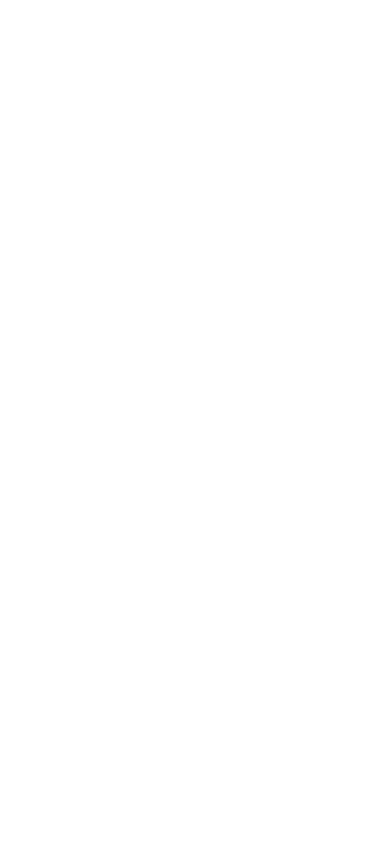
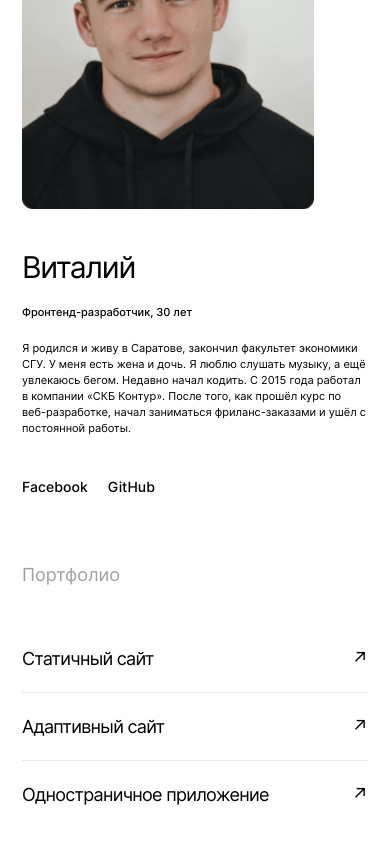
Before and after one commit to Anastasia-Belik/movies-explorer-frontend, a React (Create React App) app: page / in a window 390 px wide. Shown: the part 2178-3022 px from the top of the page. Before the commit the page ends 1854 px from the top, so only its background shows below. Built offline with nearby package versions, Linux system fonts and the light colour scheme.

Commit message:
feat: сделать компонент AboutMe

```diff
--- a/public/index.html
+++ b/public/index.html
@@ -8,11 +8,6 @@
       name="description"
       content="Web site created using create-react-app"
     />
-    <!--
-      manifest.json provides metadata used when your web app is installed on a
-      user's mobile device or desktop. See https://developers.google.com/web/fundamentals/web-app-manifest/
-    -->
-    <link rel="manifest" href="%PUBLIC_URL%/manifest.json" />
     <!--
       Notice the use of %PUBLIC_URL% in the tags above.
       It will be replaced with the URL of the `public` folder during the build.
--- /dev/null
+++ b/src/components/Main/AboutMe/AboutMe.css
@@ -0,0 +1,135 @@
+.about-me {
+  padding: 110px 0 125px;
+}
+
+.about-me__container {
+  padding-top: 66px;
+  border-top: 1px solid #000;
+  display: flex;
+  flex-direction: row-reverse;
+  justify-content: space-between;
+}
+
+.about-me__photo {
+  max-width: 270px;
+  height: 327px;
+  border-radius: 10px;
+}
+
+.about-me__name {
+  max-width: 600px;
+  margin: 0;
+
+  font-style: normal;
+  font-weight: normal;
+  font-size: 50px;
+  line-height: 116%;
+  letter-spacing: -0.04em;
+}
+
+.about-me__description {
+  max-width: 600px;
+  margin: 0;
+  padding-top: 18px;
+
+  font-style: normal;
+  font-weight: 500;
+  font-size: 18px;
+  line-height: 111%;
+}
+
+.about-me__text {
+  padding: 26px 49px 0 0;
+  max-width: 600px;
+  line-height: 157%;
+}
+
+.about-me__socials {
+  margin: 0;
+  padding: 99px 0 0;
+  list-style-type: none;
+
+  display: flex;
+  gap: 20px;
+}
+
+.about-me__link {
+  text-decoration: none;
+
+  font-style: normal;
+  font-weight: 500;
+  font-size: 14px;
+  line-height: 17px;
+  color: #000;
+}
+
+@media screen and (max-width: 770px) {
+  .about-me {
+    padding: 90px 0;
+  }
+
+  .about-me__photo {
+    max-width: 255px;
+    height: 307px;
+  }
+
+  .about-me__name {
+    font-size: 40px;
+    line-height: 100%;
+  }
+
+  .about-me__description {
+    padding-top: 16px;
+    font-size: 12px;
+    line-height: 150%;
+  }
+
+  .about-me__text {
+    padding: 20px 49px 0 0;
+    max-width: 364px;
+    line-height: 150%;
+  }
+
+  .about-me__socials {
+    padding: 87px 0 0;
+  }
+}
+
+@media screen and (max-width: 576px) {
+  .about-me {
+    padding: 70px 0;
+  }
+
+  .about-me__photo {
+    max-width: 292px;
+    height: 352px;
+    padding-bottom: 40px;
+  }
+
+  .about-me__container {
+    padding-top: 60px;
+    flex-direction: column;
+  }
+
+  .about-me__name {
+    font-size: 30px;
+    line-height: 36px;
+  }
+
+  .about-me__description {
+    padding-top: 20px;
+
+    font-size: 11px;
+    line-height: 145%;
+  }
+
+  .about-me__text {
+    padding: 20px 0 0;
+    max-width: 364px;
+    line-height: 145%;
+  }
+
+  .about-me__socials {
+    padding: 40px 0 0;
+  }
+}
--- /dev/null
+++ b/src/components/Main/AboutMe/AboutMe.js
@@ -0,0 +1,33 @@
+import React from "react";
+
+import './AboutMe.css';
+import photo from '../../../images/pic__COLOR_pic.png';
+import Portfolio from "./Portfolio/Portfolio";
+
+function AboutMe() {
+  return (
+    <section className='section about-me'>
+      <h2 className='section-title about-me__title'>Студент</h2>
+      <div className='about-me__container'>
+        <img src={photo} alt='Студент' className='about-me__photo'/>
+        <div className='about-me__info'>
+          <h3 className='about-me__name'>Виталий</h3>
+          <h4 className='about-me__description'>Фронтенд-разработчик, 30 лет</h4>
+          <p className='section-text about-me__text'>
+            Я родился и живу в Саратове, закончил факультет экономики СГУ. У меня есть жена
+            и дочь. Я люблю слушать музыку, а ещё увлекаюсь бегом. Недавно начал кодить.
+            С 2015 года работал в компании «СКБ Контур». После того, как прошёл курс по веб-разработке,
+            начал заниматься фриланс-заказами и ушёл с постоянной работы.
+          </p>
+          <ul className='about-me__socials'>
+            <li><a href='https://www.facebook.com/' className='about-me__link'>Facebook</a></li>
+            <li><a href='https://github.com/' className='about-me__link'>GitHub</a></li>
+          </ul>
+        </div>
+      </div>
+      <Portfolio />
+    </section>
+  )
+}
+
+export default AboutMe;
--- /dev/null
+++ b/src/components/Main/AboutMe/Portfolio/Portfolio.css
@@ -0,0 +1,63 @@
+.portfolio {
+  padding-top: 100px;
+}
+
+.portfolio__title {
+  margin: 0;
+
+  font-style: normal;
+  font-weight: normal;
+  font-size: 18px;
+  line-height: 111%;
+  color: #A0A0A0;
+}
+
+.portfolio__links {
+  padding: 50px 0 0;
+  margin: 0;
+  list-style-type: none;
+
+  font-style: normal;
+  font-weight: normal;
+  font-size: 30px;
+  line-height: 89px;
+
+  letter-spacing: -0.04em;
+}
+
+.portfolio__item {
+  border-bottom: 1px solid #E8E8E8;
+}
+
+.portfolio__item:last-of-type {
+  border-bottom: 0;
+}
+
+.portfolio__link {
+  display: flex;
+  justify-content: space-between;
+  text-decoration: none;
+  color: #000000;
+}
+
+@media screen and (max-width: 770px) {
+  .portfolio {
+    padding-top: 90px;
+  }
+
+  .portfolio__links {
+    font-size: 28px;
+  }
+}
+
+@media screen and (max-width: 576px) {
+  .portfolio {
+    padding-top: 70px;
+  }
+
+  .portfolio__links {
+    padding: 40px 0 0;
+    font-size: 18px;
+    line-height: 67px;
+  }
+}
--- /dev/null
+++ b/src/components/Main/AboutMe/Portfolio/Portfolio.js
@@ -0,0 +1,18 @@
+import React from "react";
+
+import './Portfolio.css';
+
+function Portfolio() {
+  return(
+    <div className='portfolio'>
+      <h5 className='portfolio__title'>Портфолио</h5>
+      <ul className='portfolio__links'>
+        <li className='portfolio__item'><a href='/' className='portfolio__link'>Статичный сайт <span>↗</span></a></li>
+        <li className='portfolio__item'><a href='/' className='portfolio__link'>Адаптивный сайт<span>↗</span></a></li>
+        <li className='portfolio__item'><a href='/' className='portfolio__link'>Одностраничное приложение<span>↗</span></a></li>
+      </ul>
+    </div>
+  )
+}
+
+export default Portfolio;
--- a/src/components/Main/Main.js
+++ b/src/components/Main/Main.js
@@ -4,6 +4,7 @@
 import Promo from "./Promo/Promo";
 import AboutProject from "./AboutProject/AboutProject";
 import Techs from "./Techs/Techs";
+import AboutMe from "./AboutMe/AboutMe";
 
 
 function Main() {
@@ -12,6 +13,7 @@
       <Promo />
       <AboutProject />
       <Techs />
+      <AboutMe />
     </main>
   );
 }
```
Also changed, not shown: public/manifest.json (deleted), src/images/pic__COLOR_pic.png (added).
